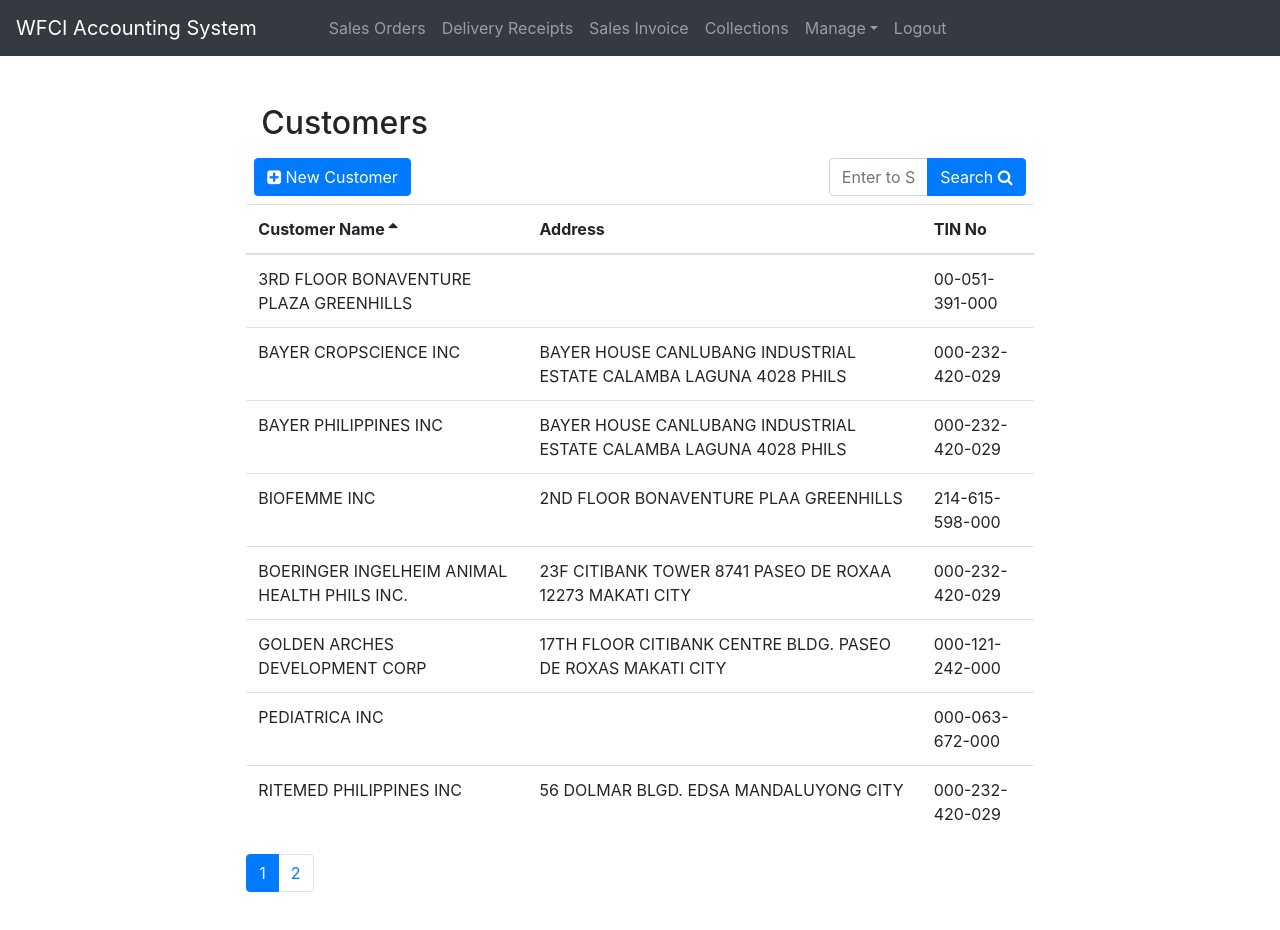
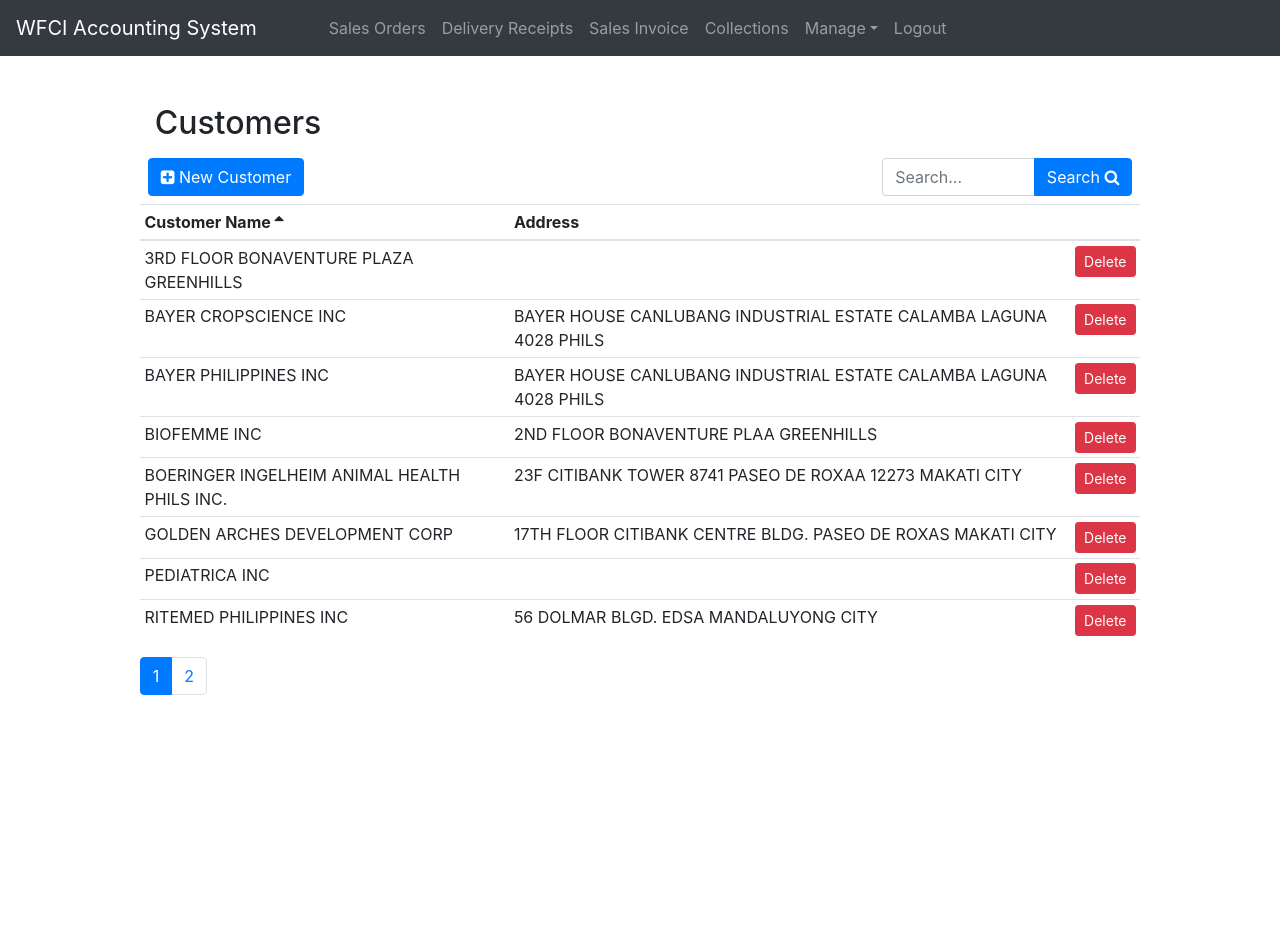
Before and after one commit to kenjohnp/WFCI-React, a React (Create React App) app: page /customers in a window 1280 px wide. Shown: the top 930 px of the page. After the commit the page ends 800 px from the top, so only its background shows below. Built offline with nearby package versions, Linux system fonts and the light colour scheme.

Commit message:
added search function

```diff
--- /dev/null
+++ b/src/components/common/searchBox.jsx
@@ -0,0 +1,22 @@
+import React from "react";
+import { InputGroup, Form, Button } from "react-bootstrap";
+
+const SearchBox = ({ value, onChange }) => {
+  return (
+    <InputGroup className="m-2 w-25">
+      <Form.Control
+        type="text"
+        placeholder="Search..."
+        value={value}
+        onChange={e => onChange(e.currentTarget.value)}
+      />
+      <InputGroup.Append>
+        <Button className="btn-outline">
+          Search <i className="fa fa-search"></i>
+        </Button>
+      </InputGroup.Append>
+    </InputGroup>
+  );
+};
+
+export default SearchBox;
--- a/src/components/customers.jsx
+++ b/src/components/customers.jsx
@@ -1,16 +1,18 @@
 import React, { Component } from "react";
-import { Col, Row, Table, Button, InputGroup, Form } from "react-bootstrap";
+import { Col, Row, Table, Button } from "react-bootstrap";
 import { getCustomers } from "../services/fakeCustomerService";
 import { paginate } from "../utils/paginate";
 import _ from "lodash";
 import TableHeader from "./common/tableHeader";
 import TableBody from "./common/tableBody";
 import PaginationBar from "./common/paginationBar";
+import SearchBox from "./common/searchBox";
 
 class Customers extends Component {
   state = {
     customers: [],
     sortColumn: { path: "name", order: "asc" },
+    searchQuery: "",
     pageSize: 8,
     currentPage: 1
   };
@@ -18,13 +20,31 @@
   columns = [
     { path: "name", label: "Customer Name" },
     { path: "address", label: "Address" },
-    { path: "tinNo", label: "TIN No" }
+    {
+      key: "delete",
+      content: item => (
+        <Button
+          className="btn-danger btn-sm"
+          onClick={() => this.handleDelete(item)}
+        >
+          Delete
+        </Button>
+      )
+    }
   ];
 
   async componentDidMount() {
     const customers = await getCustomers();
     this.setState({ customers });
   }
+
+  handleDelete = item => {
+    console.log(item);
+  };
+
+  handleSearch = query => {
+    this.setState({ searchQuery: query, currentPage: 1 });
+  };
 
   handleSort = sortColumn => {
     this.setState({ sortColumn });
@@ -39,14 +59,17 @@
       pageSize,
       currentPage,
       customers: allCustomers,
-      sortColumn
+      sortColumn,
+      searchQuery
     } = this.state;
 
-    const sorted = _.orderBy(
-      allCustomers,
-      [sortColumn.path],
-      [sortColumn.order]
-    );
+    let filtered = allCustomers;
+    if (searchQuery)
+      filtered = allCustomers.filter(c =>
+        c.name.toLowerCase().startsWith(searchQuery.toLowerCase())
+      );
+
+    const sorted = _.orderBy(filtered, [sortColumn.path], [sortColumn.order]);
 
     const customers = paginate(sorted, currentPage, pageSize);
 
@@ -54,29 +77,22 @@
   }
 
   render() {
-    const { sortColumn, pageSize, currentPage } = this.state;
+    const { sortColumn, pageSize, currentPage, searchQuery } = this.state;
     const { totalCount, data: customers } = this.getPagedData();
 
     return (
       <React.Fragment>
-        <Col md="2"></Col>
-        <Col className="p-5 w-75" md="8">
+        <Col xl="1"></Col>
+        <Col className="p-5 w-75" xl="10" md="12">
           <h2>Customers</h2>
           <Row className="justify-content-between">
             <Button className="m-2 btn-primary">
               <i className="fa fa-plus-square"></i> New Customer
             </Button>
-            <InputGroup className="m-2 w-25">
-              <Form.Control type="text" placeholder="Enter to Search" />
-              <InputGroup.Append>
-                <Button className="btn-outline">
-                  Search <i className="fa fa-search"></i>
-                </Button>
-              </InputGroup.Append>
-            </InputGroup>
+            <SearchBox value={searchQuery} onChange={this.handleSearch} />
           </Row>
           <Row>
-            <Table>
+            <Table size="sm" hover className="clickable">
               <TableHeader
                 onSort={this.handleSort}
                 columns={this.columns}
@@ -92,6 +108,7 @@
             />
           </Row>
         </Col>
+        <Col xl="1"></Col>
       </React.Fragment>
     );
   }
--- a/src/components/items.jsx
+++ b/src/components/items.jsx
@@ -1,15 +1,17 @@
 import React, { Component } from "react";
 import _ from "lodash";
-import { Col, Row, Table, Button, InputGroup, Form } from "react-bootstrap";
+import { Col, Row, Table, Button } from "react-bootstrap";
 import { getItems } from "../services/fakeItemService";
 import { paginate } from "../utils/paginate";
 import PaginationBar from "./common/paginationBar";
 import TableHeader from "./common/tableHeader";
 import TableBody from "./common/tableBody";
+import SearchBox from "./common/searchBox";
 
 class Items extends Component {
   state = {
     items: [],
+    searchQuery: "",
     currentPage: 1,
     pageSize: 8,
     sortColumn: { path: "title", order: "asc" }
@@ -20,7 +22,10 @@
     {
       key: "delete",
       content: item => (
-        <Button className="btn-danger" onClick={() => this.handleDelete(item)}>
+        <Button
+          className="btn-danger btn-sm"
+          onClick={() => this.handleDelete(item)}
+        >
           Delete
         </Button>
       )
@@ -32,6 +37,14 @@
     this.setState({ items });
   }
 
+  handleSearch = query => {
+    this.setState({ searchQuery: query, currentPage: 1 });
+  };
+
+  handleSort = sortColumn => {
+    this.setState({ sortColumn });
+  };
+
   handleDelete = item => {
     console.log(item);
   };
@@ -40,14 +53,22 @@
     this.setState({ currentPage: page });
   };
 
-  handleSort = sortColumn => {
-    this.setState({ sortColumn });
-  };
+  getPagedData() {
+    const {
+      pageSize,
+      currentPage,
+      items: allItems,
+      sortColumn,
+      searchQuery
+    } = this.state;
 
-  getPagedData() {
-    const { pageSize, currentPage, items: allItems, sortColumn } = this.state;
+    let filtered = allItems;
+    if (searchQuery)
+      filtered = allItems.filter(i =>
+        i.name.toLowerCase().startsWith(searchQuery.toLowerCase())
+      );
 
-    const sorted = _.orderBy(allItems, [sortColumn.path], [sortColumn.order]);
+    const sorted = _.orderBy(filtered, [sortColumn.path], [sortColumn.order]);
 
     const items = paginate(sorted, currentPage, pageSize);
 
@@ -55,31 +76,24 @@
   }
 
   render() {
-    const { currentPage, pageSize, sortColumn } = this.state;
+    const { currentPage, pageSize, sortColumn, searchQuery } = this.state;
     const { totalCount, data: items } = this.getPagedData();
 
     return (
       <React.Fragment>
-        <Col md="2"></Col>
-        <Col className="p-5 w-75" md="8">
+        <Col xl="2"></Col>
+        <Col className="p-5 w-75" xl="8" md="12">
           <h2>
-            Items <span className="d-inline h-5">({totalCount} items)</span>
+            Items <span className="d-inline h-5"></span>
           </h2>
           <Row className="justify-content-between">
             <Button className="m-2 btn-primary">
               <i className="fa fa-plus-square"></i> New Item
             </Button>
-            <InputGroup className="m-2 w-25">
-              <Form.Control type="text" placeholder="Enter to Search" />
-              <InputGroup.Append>
-                <Button className="btn-outline">
-                  Search <i className="fa fa-search"></i>
-                </Button>
-              </InputGroup.Append>
-            </InputGroup>
+            <SearchBox value={searchQuery} onChange={this.handleSearch} />
           </Row>
           <Row>
-            <Table>
+            <Table size="sm">
               <TableHeader
                 columns={this.columns}
                 sortColumn={sortColumn}
@@ -95,6 +109,7 @@
             />
           </Row>
         </Col>
+        <Col xl="2"></Col>
       </React.Fragment>
     );
   }
--- a/src/components/login.jsx
+++ b/src/components/login.jsx
@@ -1,11 +1,15 @@
 import React from "react";
-import { Form, Button } from "react-bootstrap";
+import { Form, Button, Card } from "react-bootstrap";
 
 const Login = () => {
   return (
     <React.Fragment>
-      <Form className="w-25 mx-auto" style={{ marginTop: 250 }}>
-        <h3 className="text-center">WFCI Login</h3>
+      <Card className="w-25 mx-auto" style={{ marginTop: 200 }}>
+        <Card.Header className="text-center">
+          <strong>WFCI Login</strong>
+        </Card.Header>
+        <Card.Body>
+          <Form>
             <Form.Group controlId="formUsername">
               <Form.Label>Username</Form.Label>
               <Form.Control placeholder="Enter Username" />
@@ -18,6 +22,8 @@
               Submit
             </Button>
           </Form>
+        </Card.Body>
+      </Card>
     </React.Fragment>
   );
 };
```
Also changed, not shown: src/images/wfci_logo.png (added). Lines whose indentation alone changed are shown as unchanged.
